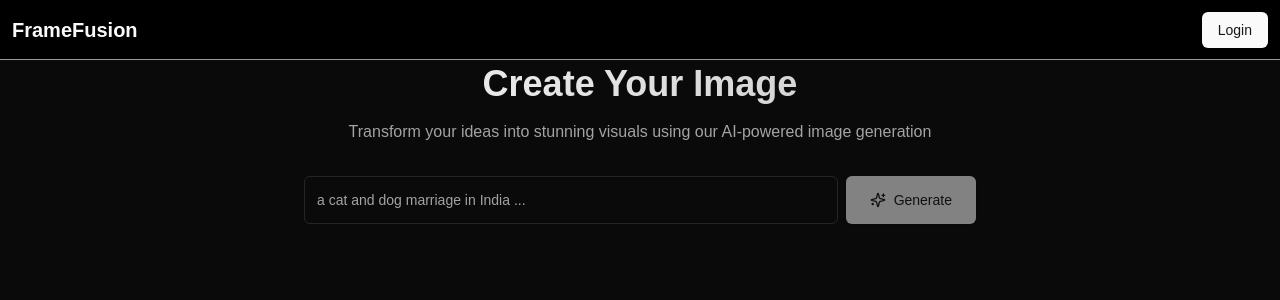
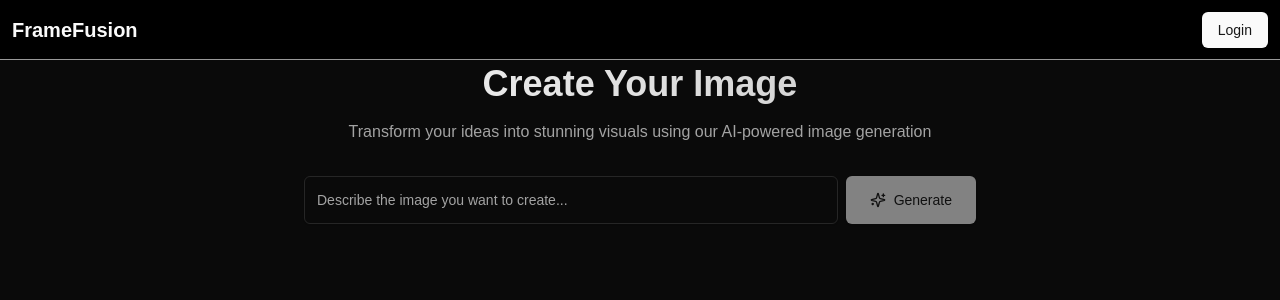
Before and after one commit to commitwiz/AI-Powered-Image-Generation-Platform, a Next.js app: page /create in a window 1280 px wide. Shown: the top 300 px of the page. Built offline with nearby package versions, Linux system fonts and the light colour scheme; no server answers.

Commit message:
improve ui

```diff
--- a/src/app/create/page.tsx
+++ b/src/app/create/page.tsx
@@ -61,7 +61,7 @@
             className="flex gap-2"
           >
             <Input
-              placeholder="a cat and dog marriage in India ..."
+              placeholder="Describe the image you want to create..."
               value={prompt}
               onChange={(e) => setPrompt(e.target.value)}
               disabled={loading}
@@ -117,7 +117,7 @@
               initial={{ opacity: 0, scale: 0.95 }}
               animate={{ opacity: 1, scale: 1 }}
               transition={{ duration: 0.5 }}
-              className="relative aspect-square bg-card/50 backdrop-blur-sm rounded-2xl overflow-hidden"
+              className="relative aspect-square bg-card/50 backdrop-blur-sm rounded-1xl overflow-hidden"
             >
               <img
                 src={image}
```
